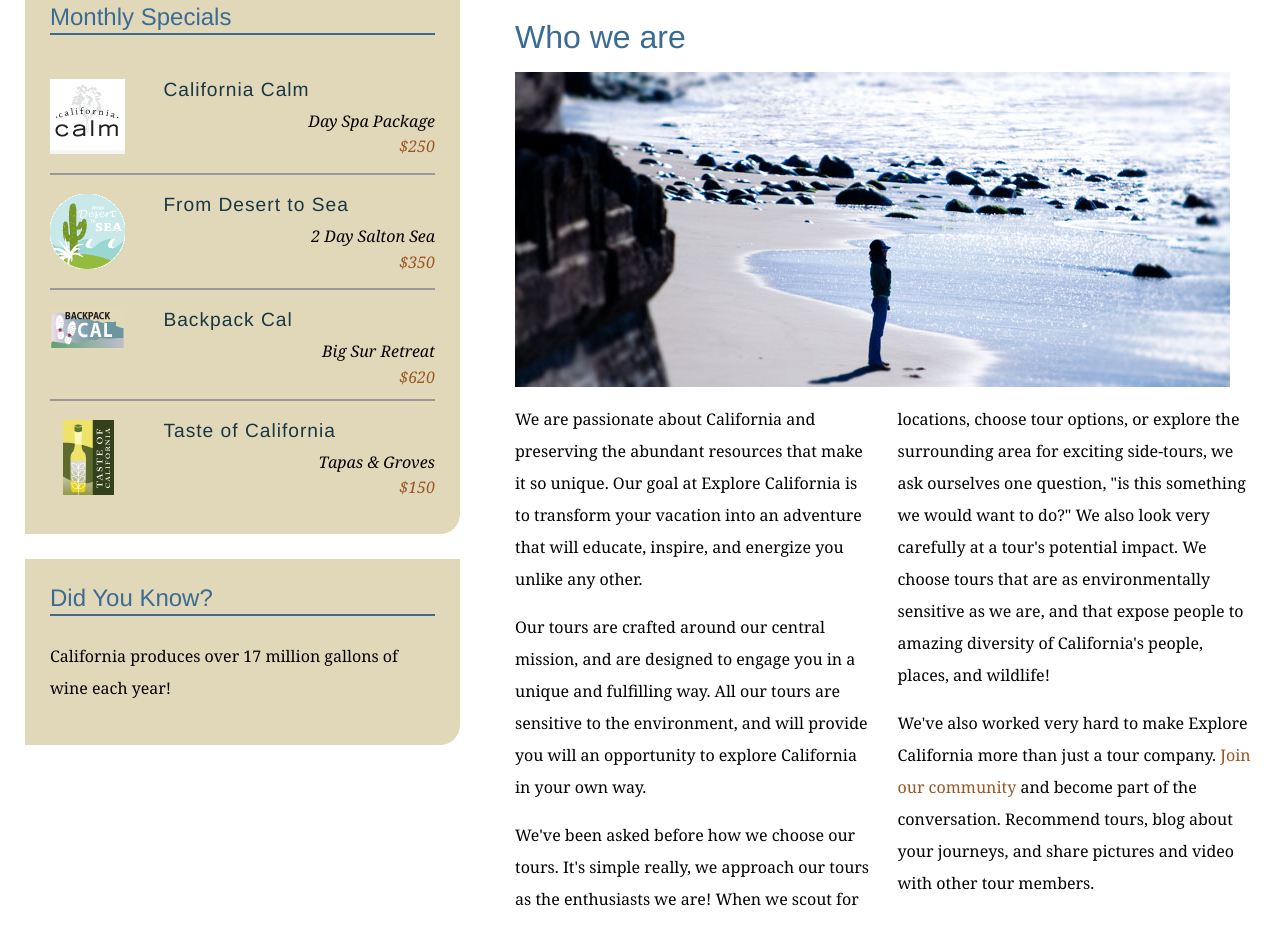
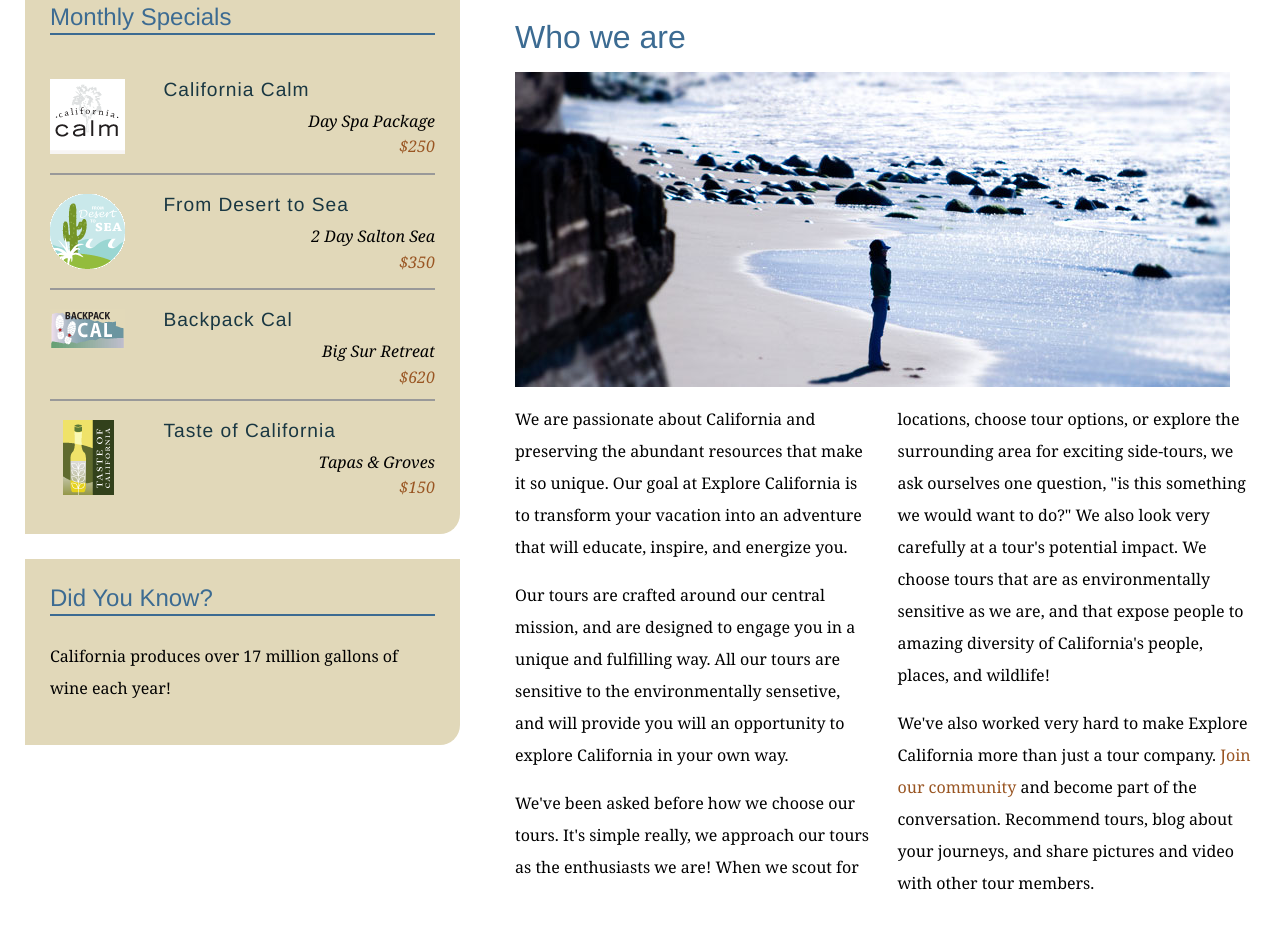
Before and after one commit to VladTop46/explore_california, a plain HTML site: page mission.html in a window 1280 px wide. Shown: the part 297-1244 px from the top of the page. Drawn offline with Linux system fonts and the light colour scheme.

Commit message:
Text edits on mission page

```diff
--- a/mission.html
+++ b/mission.html
@@ -62,8 +62,8 @@
           <h1>Who we are</h1>
           <img src="assets/images/mission_look.jpg" alt="Looking out at the Pacific" class="articleImage" />
           <div class="multiCol">
-            <p>We are passionate about California and preserving the abundant resources that make it so unique. Our goal at Explore California is to transform your vacation into an adventure that will educate, inspire, and energize you unlike any other.</p>
-            <p>Our tours are crafted around our central mission, and are designed to engage you in a unique and fulfilling way. All our tours are sensitive to the environment, and will provide you will an opportunity to explore California in your own way.</p>
+            <p>We are passionate about California and preserving the abundant resources that make it so unique. Our goal at Explore California is to transform your vacation into an adventure that will educate, inspire, and energize you.</p>
+            <p>Our tours are crafted around our central mission, and are designed to engage you in a unique and fulfilling way. All our tours are sensitive to the environmentally sensetive, and will provide you will an opportunity to explore California in your own way.</p>
             <p>We've been asked before how we choose our tours. It's simple really, we approach our tours as the enthusiasts we are! When we scout for locations, choose tour options, or explore the surrounding area for exciting side-tours, we ask ourselves one question, &quot;is this something we would want to do?&quot; We also look very carefully at a tour's potential impact. We choose tours that are as environmentally sensitive as we are, and that expose people to amazing diversity of California's people, places, and wildlife!</p>
             <p>We've also worked very hard to make Explore California more than just a tour company. <a href="explorers/join.html">Join our community</a> and become part of the conversation. Recommend tours, blog about your journeys, and share pictures and video with other tour members.</p>
           </div>
```
